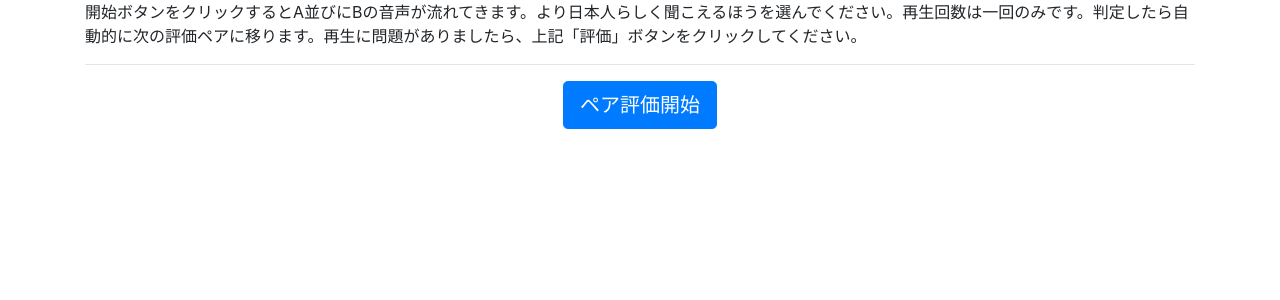
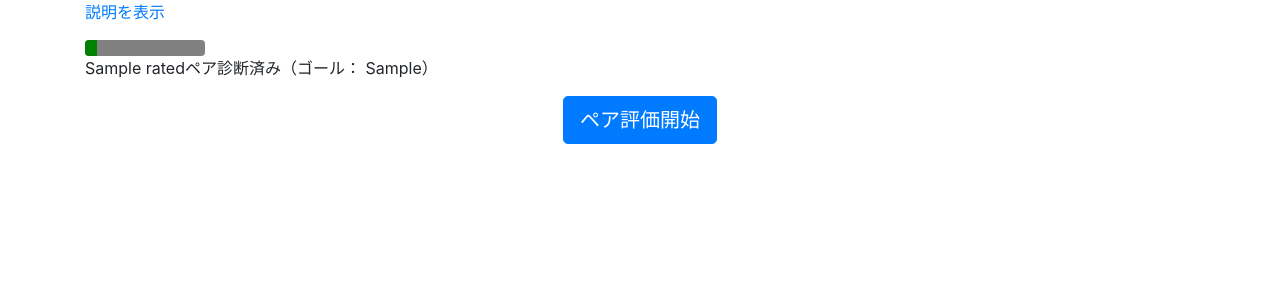
Before and after one commit to borh/jsrs, a Django app: template jsrs/templates/ratings/ratings.html in a window 1280 px wide. Shown: the part 56-356 px from the top of the page. Run offline with Django 3.2, Linux system fonts and the light colour scheme; a user stored in the database is signed in; tables that the repository leaves empty hold one stand-in row (values such as "Sample post"); the template is opened without the code that fills it: values that come from a table or form of the project are taken from there, most other values are stand-ins (such as "Sample title", 1, 10 or a date in 2020); parts of the project's set-up code (start-up, migrations or seed data) failed here and were passed over; some libraries are stand-ins or nearby versions.

Commit message:
added context-senstive docs and progress bar

```diff
--- a/jsrs/templates/ratings/ratings.html
+++ b/jsrs/templates/ratings/ratings.html
@@ -9,8 +9,24 @@
 
   <div class="row">
     <div class="col-md-12">
+      {% if rated == 0 %}
       <p class="p-x-1">開始ボタンをクリックするとA並びにBの音声が流れてきます。より日本人らしく聞こえるほうを選んでください。再生回数は一回のみです。判定したら自動的に次の評価ペアに移ります。再生に問題がありましたら、上記「評価」ボタンをクリックしてください。</p>
       <hr class="m-y-2"/>
+      {% else %}
+      <p class="text-xs-center">
+        <a data-toggle="collapse" href="#collapseExplanation" aria-expanded="false" aria-controls="collapseExplanation">
+          説明を表示
+        </a>
+      </p>
+      <div class="collapse" id="collapseExplanation">
+        <div class="card card-block">
+          開始ボタンをクリックするとA並びにBの音声が流れてきます。より日本人らしく聞こえるほうを選んでください。再生回数は一回のみです。判定したら自動的に次の評価ペアに移ります。再生に問題がありましたら、上記「評価」ボタンをクリックしてください。
+        </div>
+      </div>
+
+      <progress class="progress progress-info" value="{{ rated_progress }}" max="100">{{ rated }}/{{ rated_goal }}</progress>
+      <p class="text-xs-center"><span class="label label-default">{{ rated }}</span>ペア診断済み（ゴール： {{ rated_goal }}）</p>
+      {% endif %}
     </div>
   </div>
   <div class="row">
```
Also changed, not shown: jsrs/templates/base.html (+0 -9 lines).
